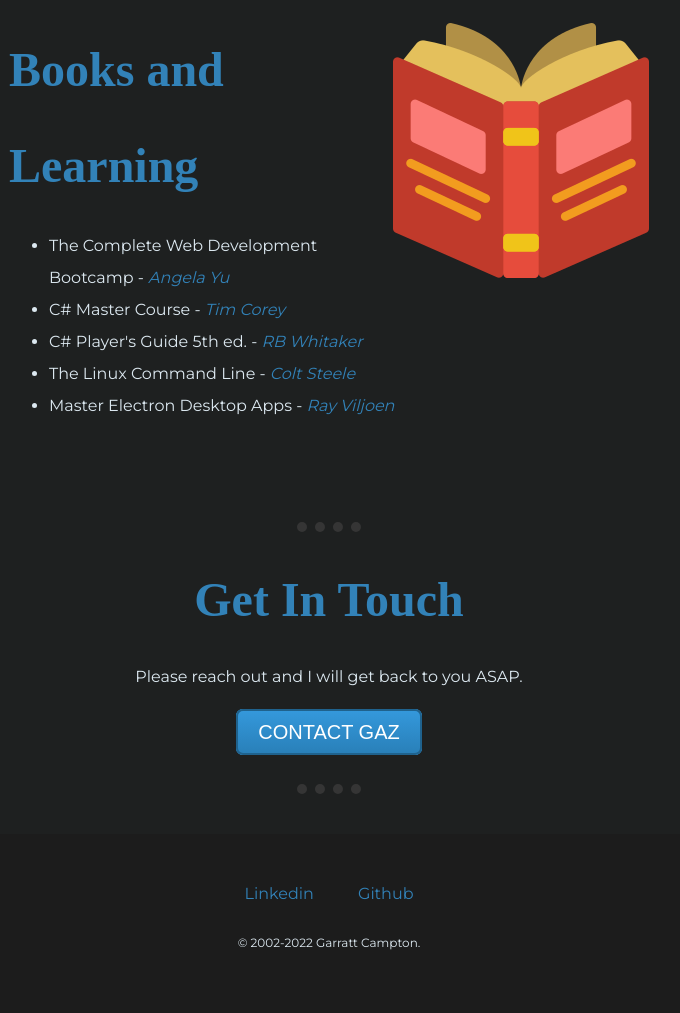
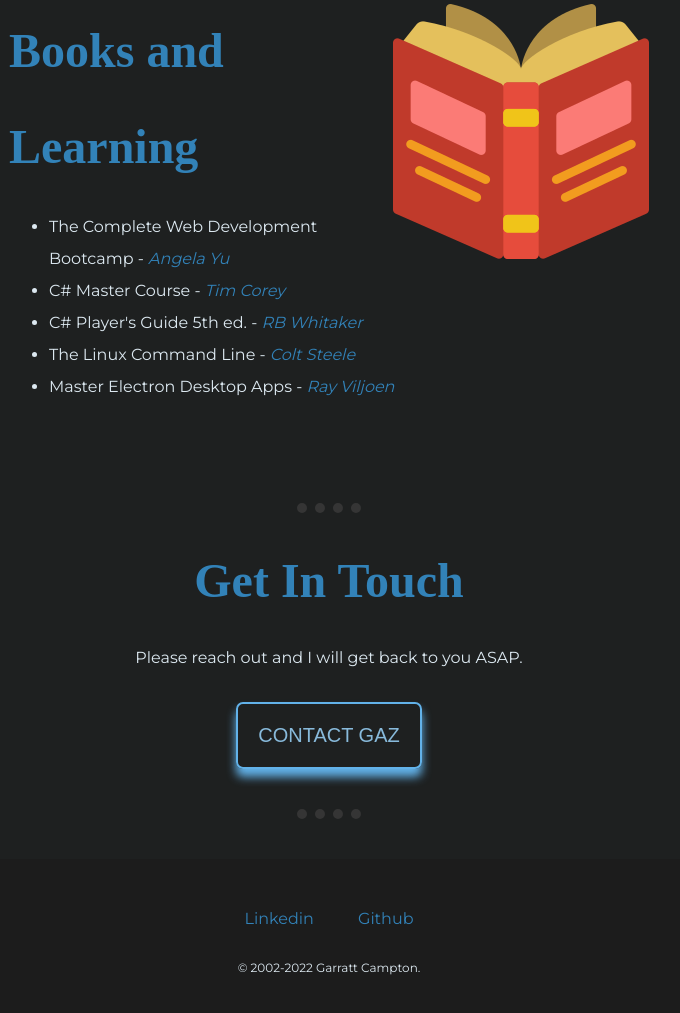
Before and after one commit to gcampton/CV, a plain HTML site: page index.html in a window 1280 px wide. Shown: the part 3413-4426 px from the top of the page, without its empty margins (311-991 px from the left). Drawn offline with Linux system fonts and the light colour scheme; a web font is replaced by a local one.

Commit message:
Minor fixes from work PC

```diff
--- a/css/style.css
+++ b/css/style.css
@@ -99,32 +99,35 @@ h3 {
 }
 
 .btn {
-    background: #3498db;
-    background-image: -webkit-linear-gradient(top, #3498db, #2980b9);
-    background-image: -moz-linear-gradient(top, #3498db, #2980b9);
-    background-image: -ms-linear-gradient(top, #3498db, #2980b9);
-    background-image: -o-linear-gradient(top, #3498db, #2980b9);
-    background-image: linear-gradient(to bottom, #3498db, #2980b9);
-    -webkit-border-radius: 7;
-    -moz-border-radius: 7;
+    -webkit-border-radius: 7px;
+    -moz-border-radius: 7px;
     border-radius: 7px;
+    color: #E6E6E6;
     font-family: Arial;
-    color: #ffffff;
     font-size: 20px;
-    padding: 10px 20px 10px 20px;
-    border: solid #1f628d 2px;
+    font-weight: 100;
+    padding: 20px;
+    background-color: rgba(61, 148, 246, 0);
+    -webkit-box-shadow: 0 8px 10px 0 #62B2E9;
+    -moz-box-shadow: 0 8px 10px 0 #62B2E9;
+    box-shadow: 0 8px 10px 0 #62B2E9;
+    border: solid #62B2E9 2px;
     text-decoration: none;
-  }
+    display: inline-block;
+    cursor: pointer;
+    text-align: center;
+ }
 
-  .btn:hover {
-    background: #3cb0fd;
-    background-image: -webkit-linear-gradient(top, #3cb0fd, #3498db);
-    background-image: -moz-linear-gradient(top, #3cb0fd, #3498db);
-    background-image: -ms-linear-gradient(top, #3cb0fd, #3498db);
-    background-image: -o-linear-gradient(top, #3cb0fd, #3498db);
-    background-image: linear-gradient(to bottom, #3cb0fd, #3498db);
+ .btn:hover {
+    background: #62B2E9;
+    border: solid #62B2E9 0;
+    -webkit-border-radius: 7px;
+    -moz-border-radius: 7px;
+    border-radius: 7px;
     text-decoration: none;
-  }
+    color: #1e2020;
+ }
+
 
   .footer {
     background-color: #1c1c1c;
--- a/index.html
+++ b/index.html
@@ -5,24 +5,27 @@
     <meta http-equiv="X-UA-Compatible" content="IE=edge">
     <meta name="viewport" content="width=device-width, initial-scale=1.0">
     <meta name="description" content="Garratt Campton's Personal Portfolio of Digital Work.">
-    <meta name="keywords" content="HTML, CSS, JAVASCRIPT, XML, SQL, C#, C++, Java, Garratt Campton, Software Developer, NodeJS, React, WPF, Xamarin, Blazor Server, MongoDB">
+    <meta name="keywords" content="HTML, CSS, JAVASCRIPT, XML, SQL, C#, C++, Java, Garratt Campton, Software Developer, NodeJS, React, WPF, Xamarin, Blazor Server, MongoDB, Pixel Art">
     <meta name="author" content="Garratt Campton">
     <title>Garratt's Portfolio</title>
     <link rel="icon" type="image/x-icon" href="favicon.ico">
     <link rel="stylesheet" href="css/style.css">
     <link rel="stylesheet" href="https://fonts.googleapis.com/css2?family=Alumni+Sans+Pinstripe&family=Waiting+for+the+Sunrise&family=Montserrat">
 </head>
-
 <body>
-
     <div class="hero-image">
         <div class="hero-text">
             <h1>I'm Garratt,</h1>
             <h2>A Full-Stack Developer and Software Engineer.</h2>
         </div>
     </div>
-    // TODO: FLEX CONTAINER HERE FOR PROFILE AND SKILL ROWS
-    // FIXME: FLEX CONTAINER HERE FOR PROFILE AND SKILL ROWS
+    <!-- TODO: ADD PAGES FOR PIXEL ART + CODING PROJECTS -->
+    <!-- FIXME: FLEX CONTAINER HERE FOR PROFILE AND SKILL ROWS -->
+    <!-- FIXME: HOBBIES PAGE-->
+    <!-- TODO: ADD CERTIFICATES FOR COMPLETED TRAINING -->
+    <!-- TODO: ADD AWARDS / TROPHIES -->
+    <!-- TODO: CODE SMALL UNIQUE JAVASCRIPT BROWSER GAME OR ANIMATION TO SHOW SKILLS -->
+    <!-- FIXME: CONTACT BUTTON (JAVASCRIPT TO HIDE EMAIL) / STYLE BUTTON-->
     <div class="middle-container">
         <div class="profile">
           <img class="skill-img" src="images/sidebar-profile.png" alt="Garratt Campton Profile Picture">
@@ -95,7 +98,7 @@
           <h2>Get In Touch</h2>
           <p>Please reach out and I will get back to you ASAP.</p>
           <p><br>
-          <a class="btn" href="mailto:gcampton@gmail.com">CONTACT GAZ</a>
+          <a class="btn" href="">CONTACT GAZ</a>
           <br></p>
         </div>
       </div>
```
Also changed, not shown: garratt-campton.png (deleted).
